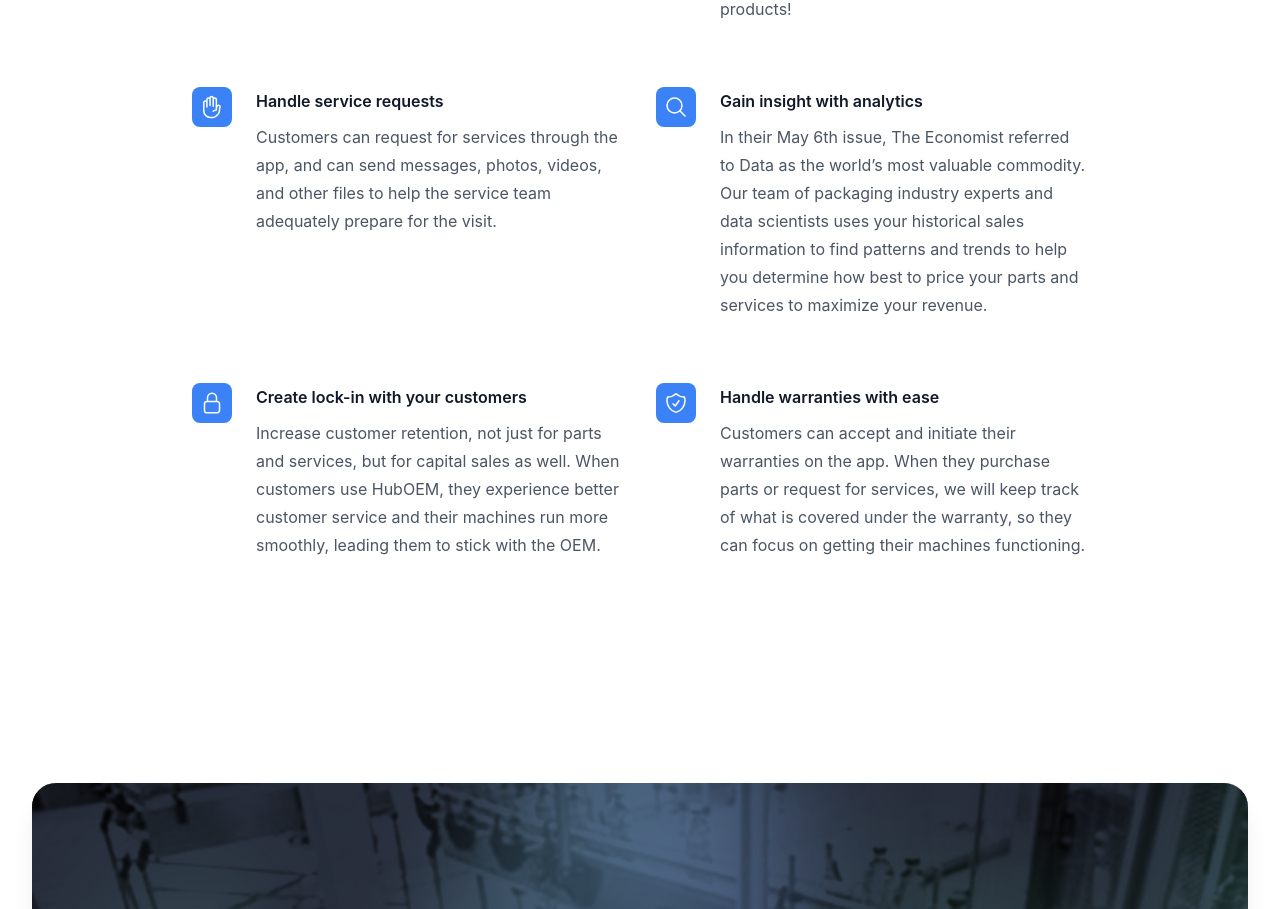
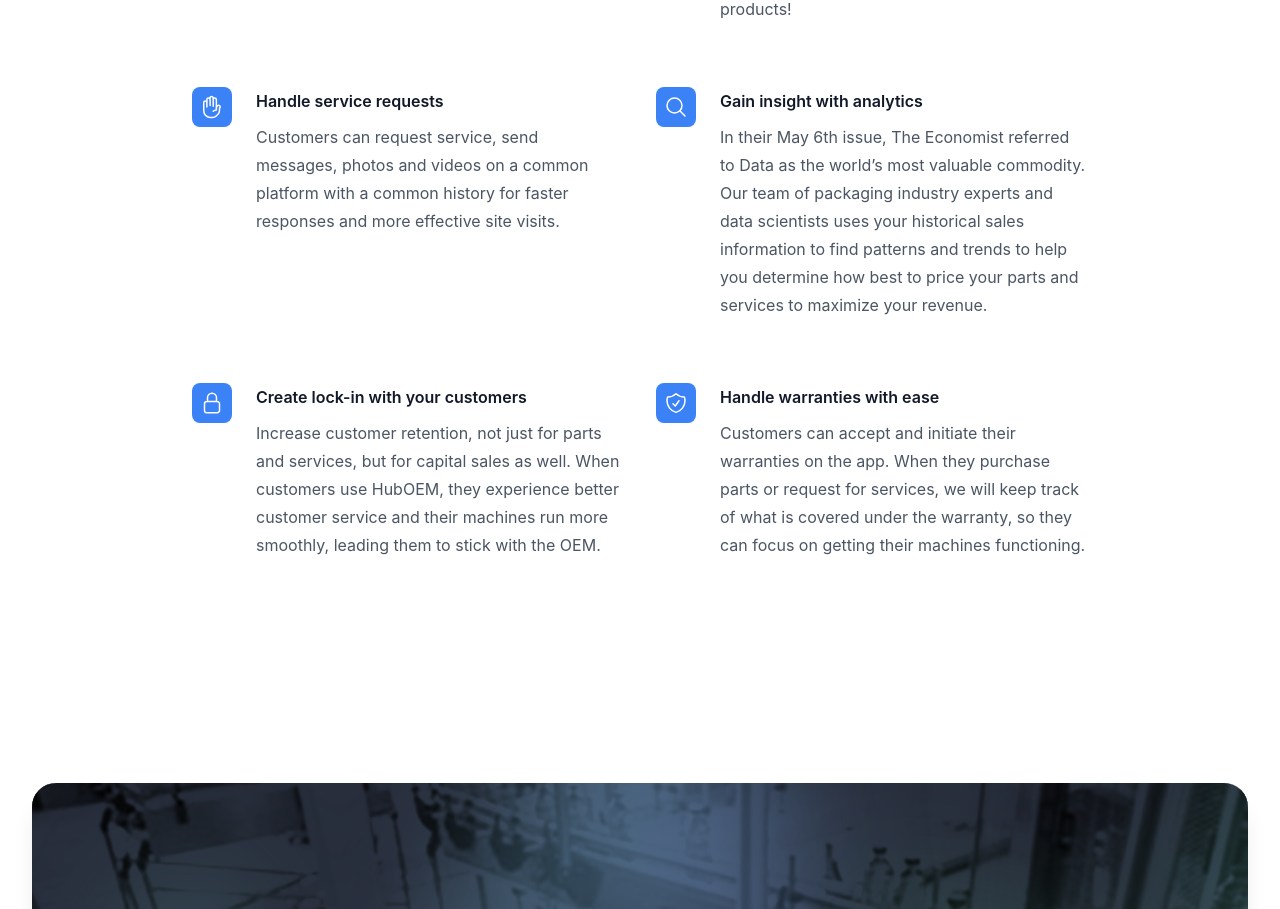
Before and after one commit to ethanfree23/huboem_marketing_page, a React (Create React App) app: page / in a window 1280 px wide. Shown: the part 2220-3129 px from the top of the page. Built offline with nearby package versions, Linux system fonts and the light colour scheme.

Commit message:
handle service requests copy updated

```diff
--- a/src/pages/Homepage.js
+++ b/src/pages/Homepage.js
@@ -36,7 +36,7 @@ const features = [
     {
         name: 'Handle service requests',
         description:
-            'Customers can request for services through the app, and can send messages, photos, videos, and other files to help the service team adequately prepare for the visit.',
+            'Customers can request service, send messages, photos and videos on a common platform with a common history for faster responses and more effective site visits.',
         icon: HandRaisedIcon,
     },
     {
```
